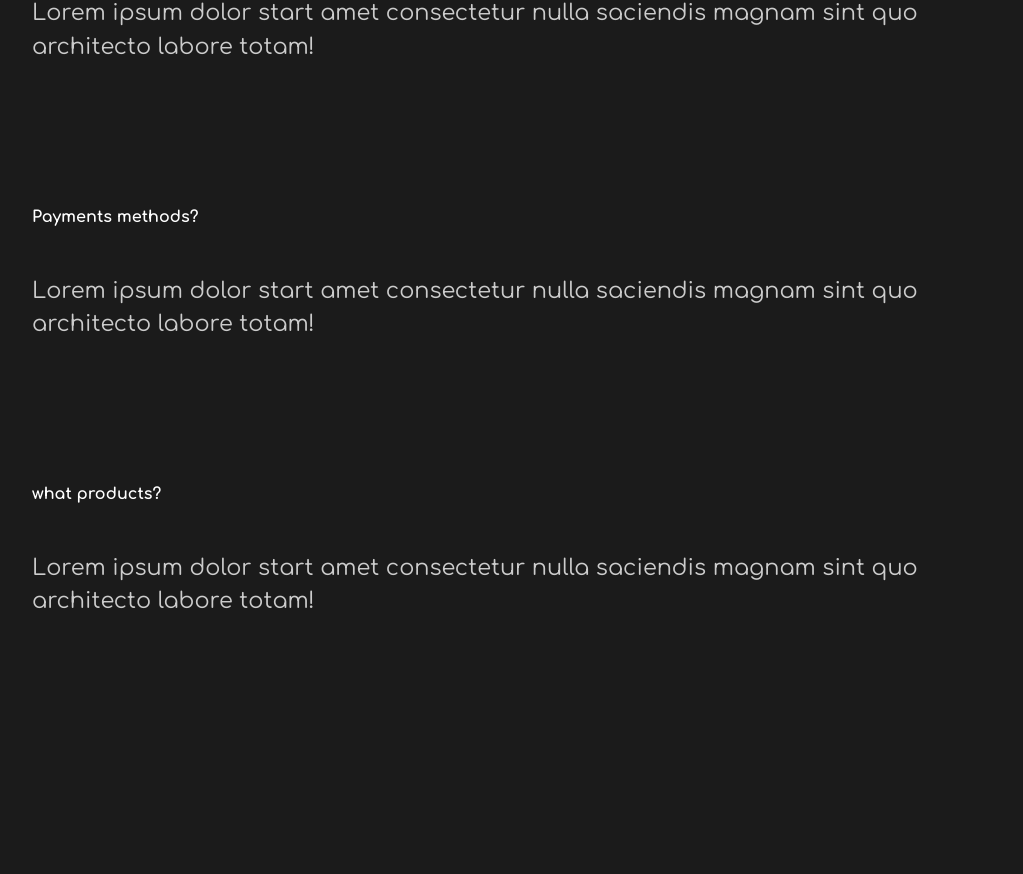
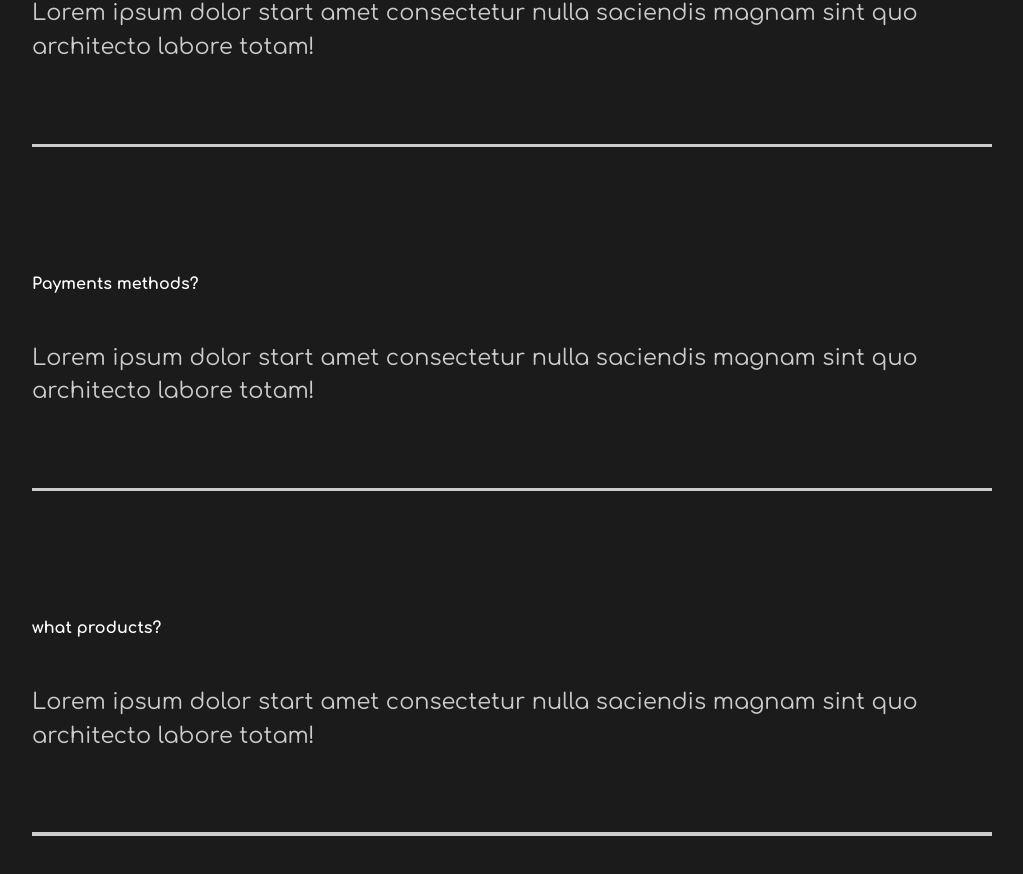
Before and after one commit to Kapibarra/photographerportfolio, a React (Create React App) app: page / in a window 1280 px wide. Shown: the part 3569-4443 px from the top of the page, without its empty margins (128-1151 px from the left). Before the commit the page ends 4363 px from the top, so only its background shows below. Built offline with nearby package versions, Linux system fonts and the light colour scheme.

Commit message:
fixes faq styles section

```diff
--- a/src/components/FaqSection.js
+++ b/src/components/FaqSection.js
@@ -28,6 +28,7 @@ const FaqSection = () => {
             quo architecto labore totam!
           </p>
         </div>
+        <div className="faq-line"></div>
       </div>
       <div className="question">
         <h4> Payments methods?</h4>
@@ -38,6 +39,7 @@ const FaqSection = () => {
             quo architecto labore totam!
           </p>
         </div>
+        <div className="faq-line"></div>
       </div>
       <div className="question">
         <h4> what products?</h4>
@@ -48,6 +50,7 @@ const FaqSection = () => {
             quo architecto labore totam!
           </p>
         </div>
+        <div className="faq-line"></div>
       </div>
     </StyledFAQ>
   );
```
